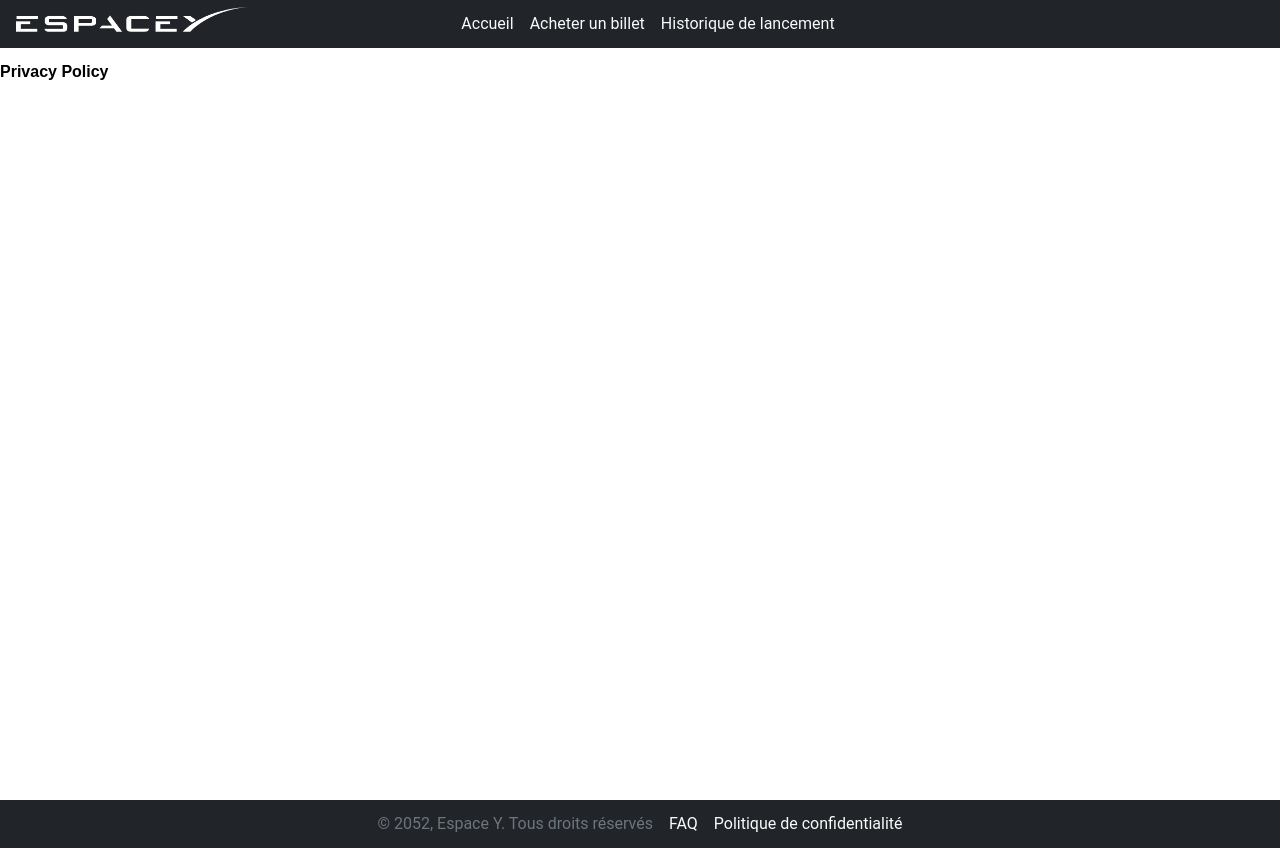
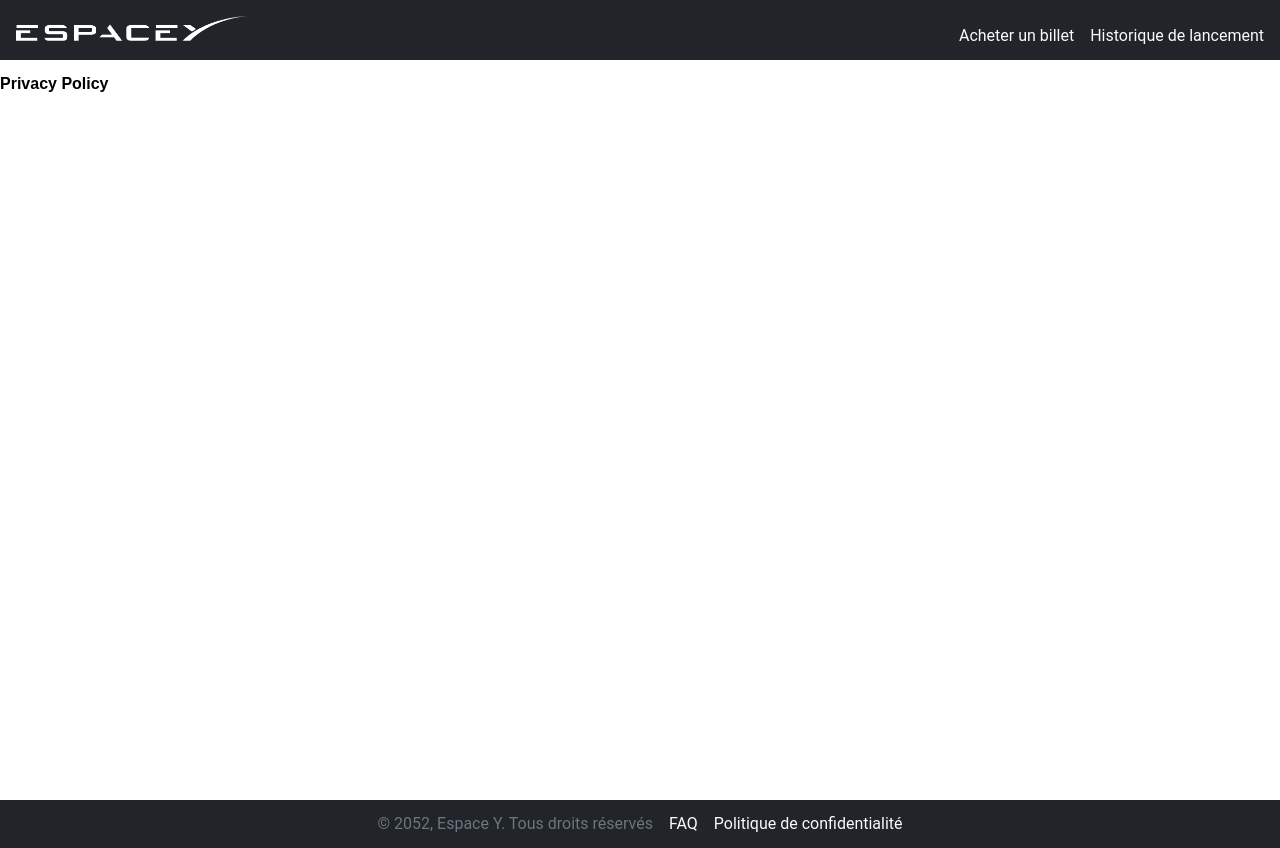
Before and after one commit to yannicklescure/hackathon-react-2022-team-b, a React (Create React App) app in the folder client/: page /privacy-policy in a window 1280 px wide. Built offline with nearby package versions, Linux system fonts and the light colour scheme.

Commit message:
new navbar

```diff
--- a/client/src/components/App.jsx
+++ b/client/src/components/App.jsx
@@ -58,7 +58,7 @@ const App = () => {
           <Container>
             <Navbar />
             <Routes>
-              {router.map(route => <Route path={route.path} element={route.element} />)}
+              {router.map(route => <Route key={route.path} path={route.path} element={route.element} />)}
               <Route path="*" element={<NoMatch />} />
             </Routes>
           </Container>
--- a/client/src/components/Navbar.jsx
+++ b/client/src/components/Navbar.jsx
@@ -6,33 +6,36 @@ import logo from "../assets/space-y.png";
 const Navbar = () => {
   return (
     <Wrapper>
-        <StyledNavLink to="/"><Logo src={logo} /></StyledNavLink>
-        <StyledNavLink to="/">Accueil</StyledNavLink>
+      <StyledNavLink to="/">
+        <Logo src={logo} />
+      </StyledNavLink>
+      <Container>
         <StyledNavLink to="/buy-a-ticket">Acheter un billet</StyledNavLink>
         <StyledNavLink to="/launch-history">Historique de lancement</StyledNavLink>
+      </Container>
     </Wrapper>
   )
 }
 
-const Wrapper = styled.div`
-  position: relative;
-  padding: 16px;
-  background-color: ${COLORS.dark};
-  color: ${COLORS.light};
+const Main = styled.div`
   display: flex;
   justify-content: center;
   align-items: end;
   gap: 16px;
+`;
+const Wrapper = styled(Main)`
+  padding: 16px;
+  background-color: ${COLORS.dark};
+  color: ${COLORS.light};
   margin-bottom: 16px;
+  justify-content: space-between;
 `;
+const Container = styled(Main)``;
 const StyledNavLink = styled(NavLink)`
   color: ${COLORS.light};
   text-decoration: none;
 `;
 const Logo = styled.img`
-  position: absolute;
-  bottom: 16px;
-  left: 16px;
   height: 25px;
 `;
 
```
